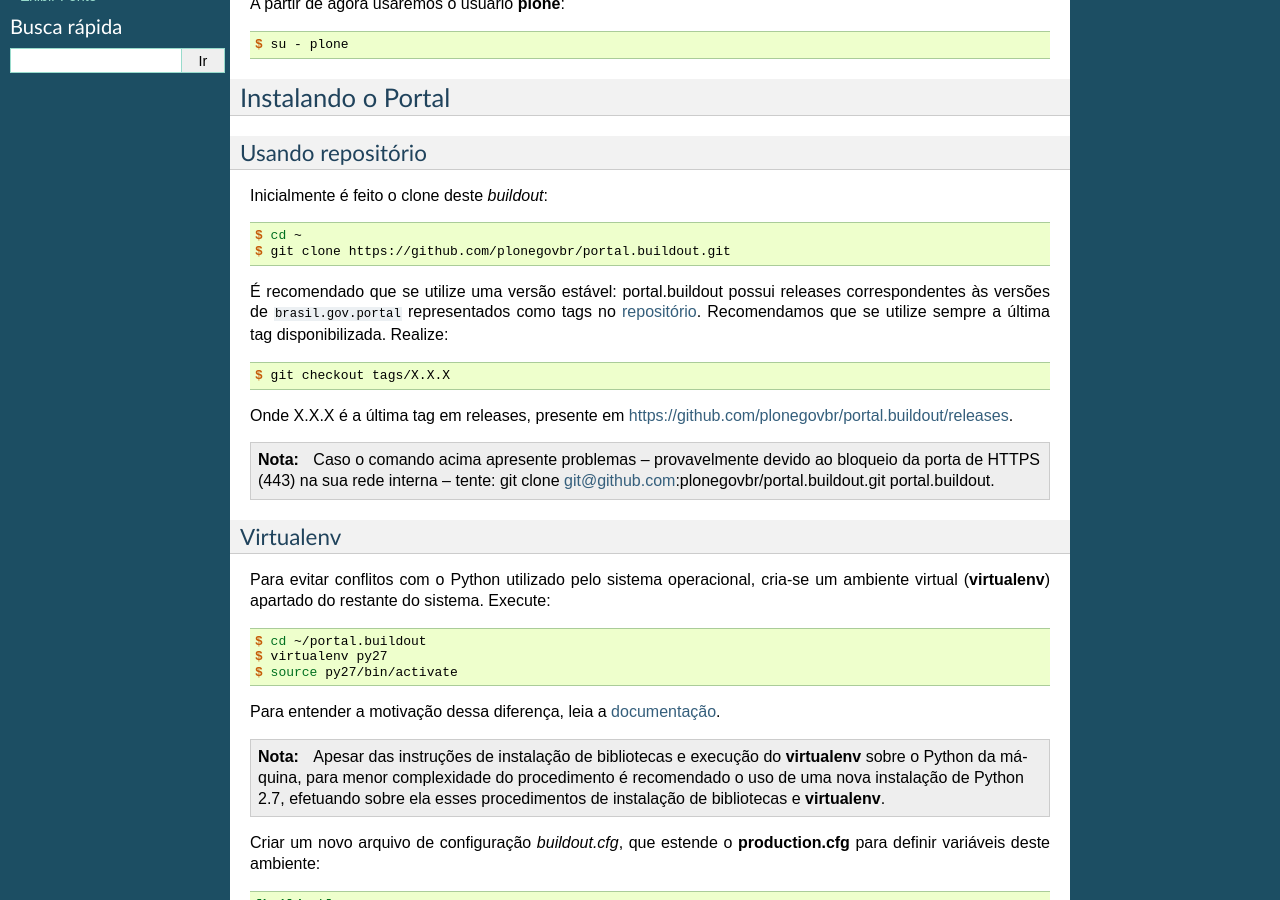
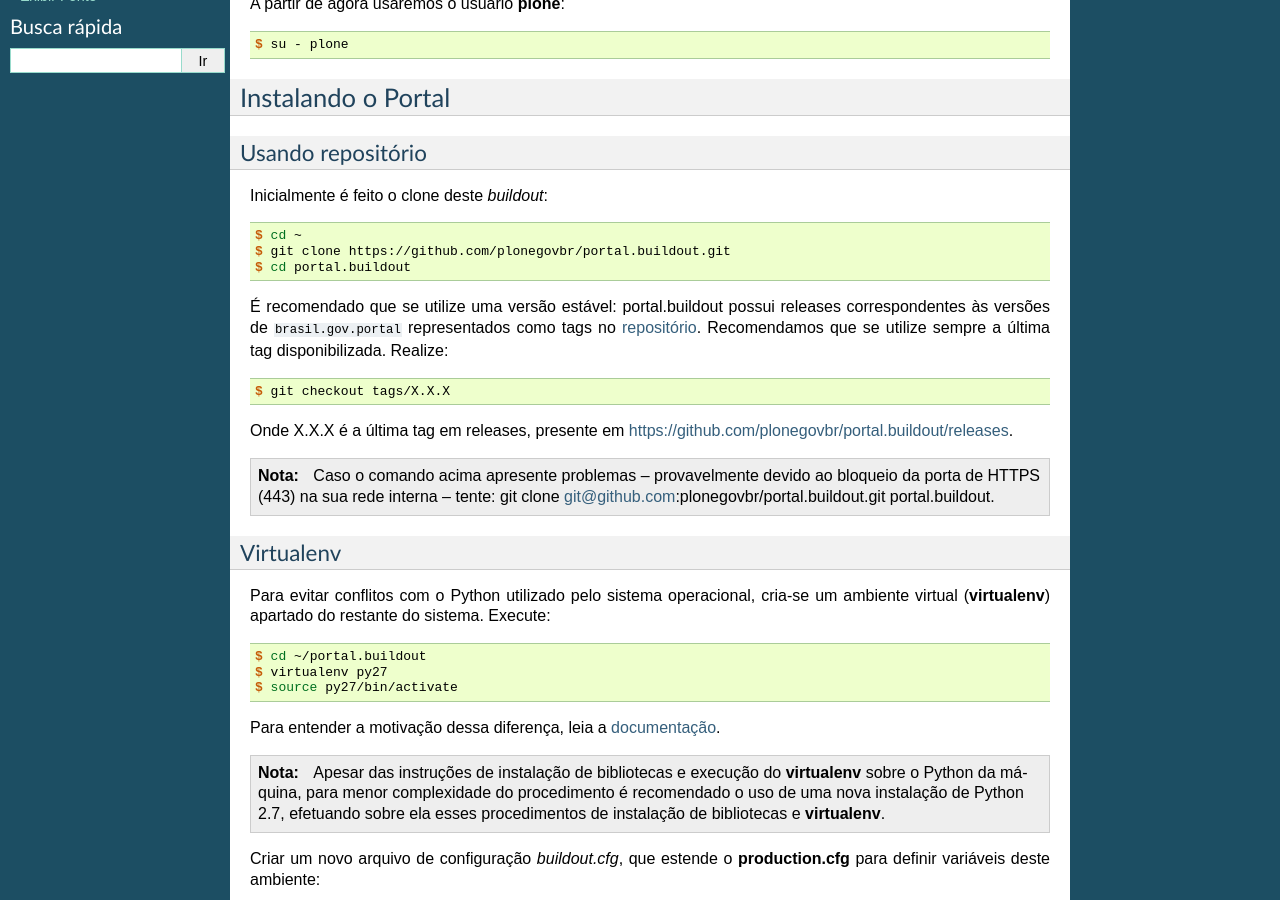
Before and after one commit to plonegovbr/portal.buildout, a Sphinx documentation site: the page built from docs/producao.rst, in a window 1280 px wide and 900 px high, scrolled down 460 px. Built offline with Sphinx 7.4.7, drawn with Linux system fonts in a browser that asks for light colours.

Commit message:
Adiciona comando "cd portal.buildout"

```diff
--- a/docs/producao.rst
+++ b/docs/producao.rst
@@ -41,6 +41,7 @@
 
     $ cd ~
     $ git clone https://github.com/plonegovbr/portal.buildout.git
+    $ cd portal.buildout
 
 É recomendado que se utilize uma versão estável: portal.buildout possui releases correspondentes às versões de ``brasil.gov.portal`` representados como tags no `repositório <https://github.com/plonegovbr/portal.buildout/releases>`_.
 Recomendamos que se utilize sempre a última tag disponibilizada.
```
